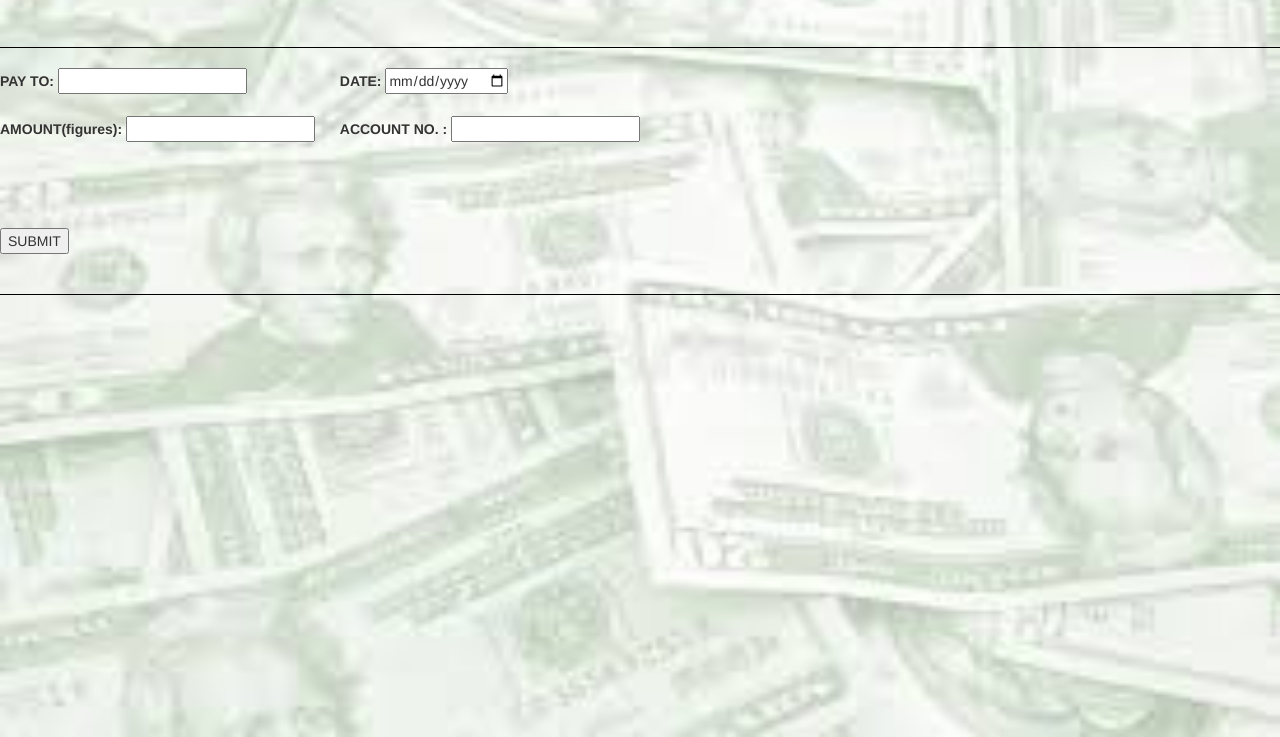
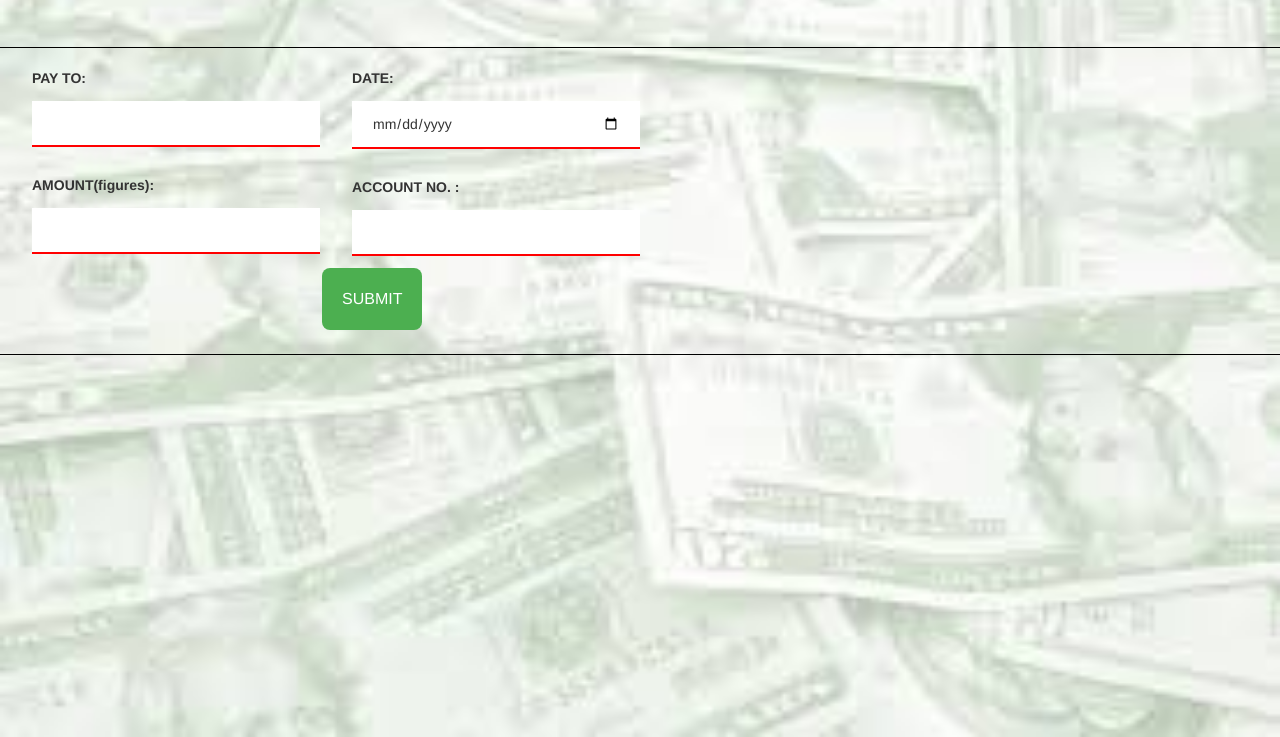
Before and after one commit to memetibryan/AI-Project, a plain HTML site: page index/index.html in a window 1280 px wide. Shown: the part 63-800 px from the top of the page. Drawn offline with nearby package versions, Linux system fonts and the light colour scheme.

Commit message:
added styling to the HTML elements

```diff
--- a/css/default.css
+++ b/css/default.css
@@ -4,11 +4,13 @@
 }
 .left-column{
   float:left;
-  width: 50% //if you want to split exactly half of the page
+  width: 50%;
+  padding-left: 5%;
 }
 .right-column{
   float:right;
-  width: 50% //if you want to split exactly half of the page
+  width: 50%;
+  padding-left: 5%;
 }
 
 body {
@@ -20,3 +22,24 @@ body {
 hr {
   border-color:black;
 }
+input {
+  width: 100%;
+  padding: 12px 20px;
+  margin: 8px 0;
+  box-sizing: border-box;
+  border: none;
+  border-bottom: 2px solid red;
+}
+button {
+  background-color: #4CAF50; /* Green */
+  border: none;
+  color: white;
+  padding: 20px;
+  text-align: center;
+  text-decoration: none;
+  display: inline-block;
+  font-size: 16px;
+  margin: 4px 2px;
+  cursor: pointer;
+  border-radius: 8px;
+}
--- a/index/index.html
+++ b/index/index.html
@@ -43,7 +43,7 @@
     </div>
   </div>
 
-  <button type="button" onclick="formFunction()">SUBMIT</button><br><br>
+  <button type="button" onclick="formFunction()">SUBMIT</button><br>
   <hr>
 
   <div id="display" style="display: none;">
```
